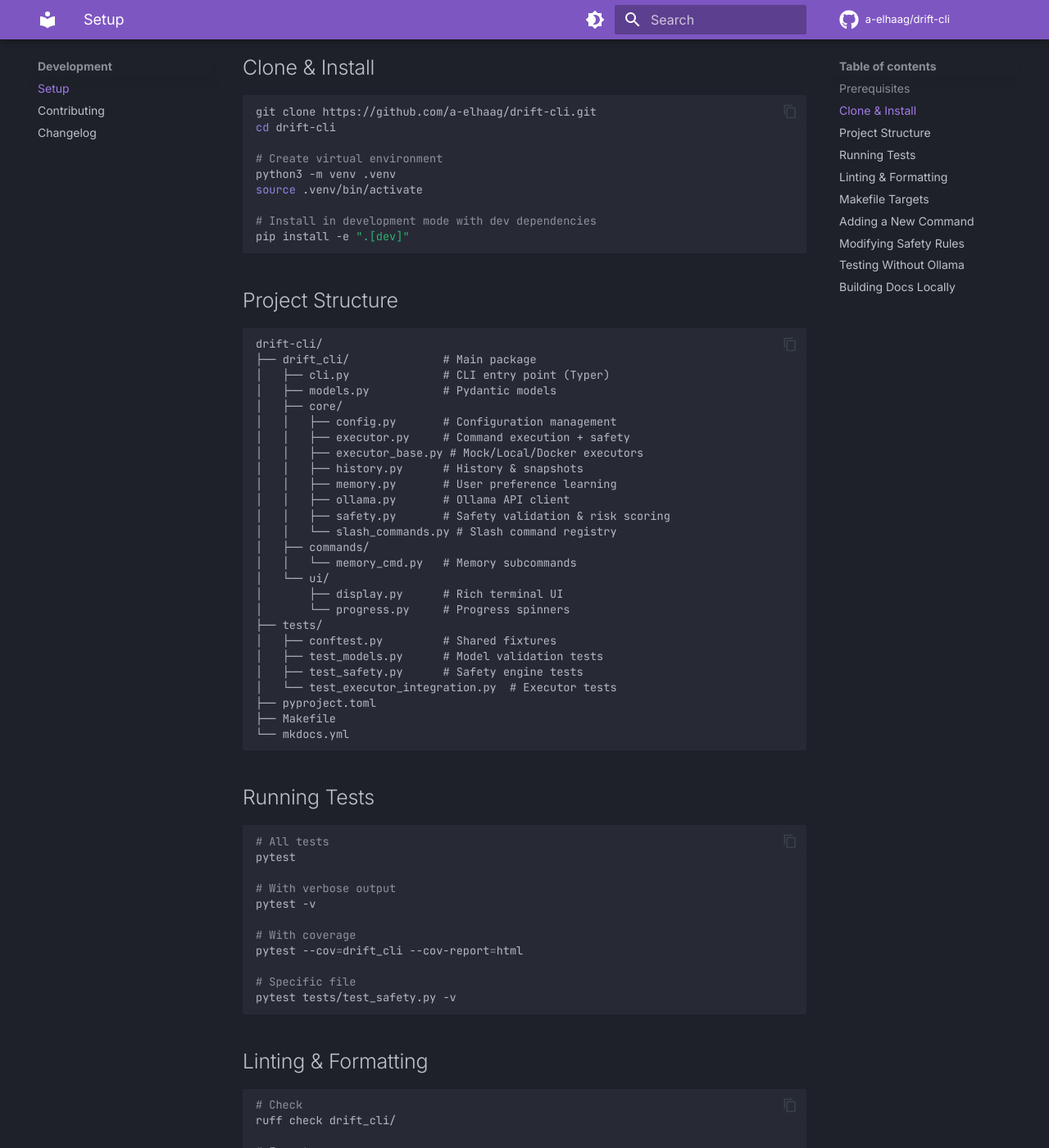
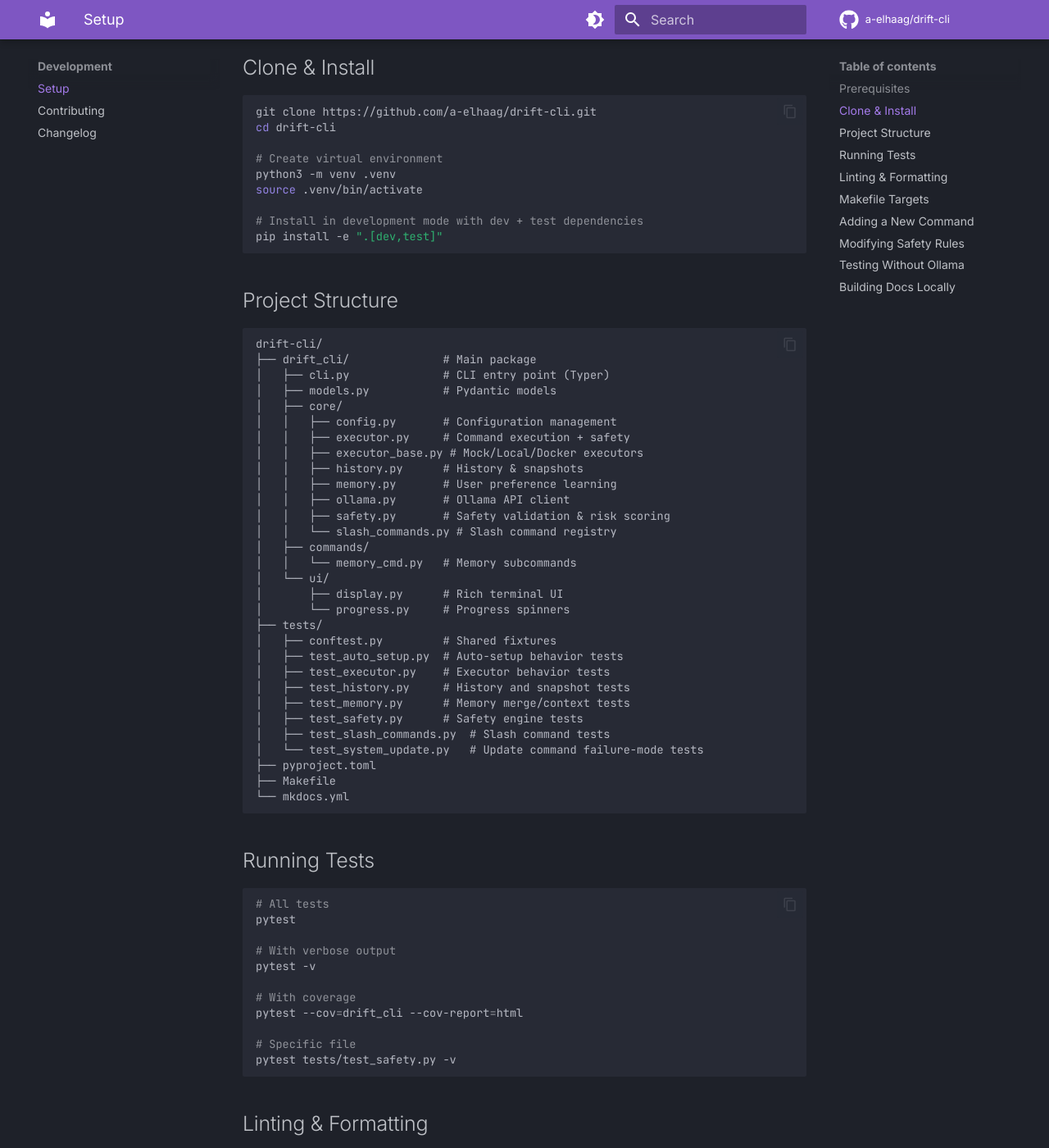
Before and after one commit to a-elhaag/drift-cli, an MkDocs documentation site: the page built from docs/development/setup.md, in a window 1280 px wide and 1400 px high, scrolled down 346 px. Shown: the whole window at 82% size. Built offline with MkDocs 1.6.1 and Material for MkDocs 9.7.7, drawn with Linux system fonts in a browser that asks for light colours; comment, search, counter and statistics services are not loaded; some of the changed text lies outside the part shown.

Commit message:
docs: update setup instructions and memory management documentation for clarity

````diff
--- a/docs/development/setup.md
+++ b/docs/development/setup.md
@@ -16,8 +16,8 @@ cd drift-cli
 python3 -m venv .venv
 source .venv/bin/activate
 
-# Install in development mode with dev dependencies
-pip install -e ".[dev]"
+# Install in development mode with dev + test dependencies
+pip install -e ".[dev,test]"
 ```
 
 ## Project Structure
@@ -43,9 +43,13 @@ drift-cli/
 │       └── progress.py     # Progress spinners
 ├── tests/
 │   ├── conftest.py         # Shared fixtures
-│   ├── test_models.py      # Model validation tests
+│   ├── test_auto_setup.py  # Auto-setup behavior tests
+│   ├── test_executor.py    # Executor behavior tests
+│   ├── test_history.py     # History and snapshot tests
+│   ├── test_memory.py      # Memory merge/context tests
 │   ├── test_safety.py      # Safety engine tests
-│   └── test_executor_integration.py  # Executor tests
+│   ├── test_slash_commands.py  # Slash command tests
+│   └── test_system_update.py   # Update command failure-mode tests
 ├── pyproject.toml
 ├── Makefile
 └── mkdocs.yml
@@ -71,10 +75,10 @@ pytest tests/test_safety.py -v
 
 ```bash
 # Check
-ruff check drift_cli/
+ruff check drift_cli tests
 
 # Format
-ruff format drift_cli/
+ruff format drift_cli tests
 
 # Or use Make
 make lint
````
Also changed, not shown: docs/getting-started/configuration.md (+3 -1 lines), docs/guide/commands.md (+2 -2 lines), docs/guide/memory.md (+4 -4 lines).
